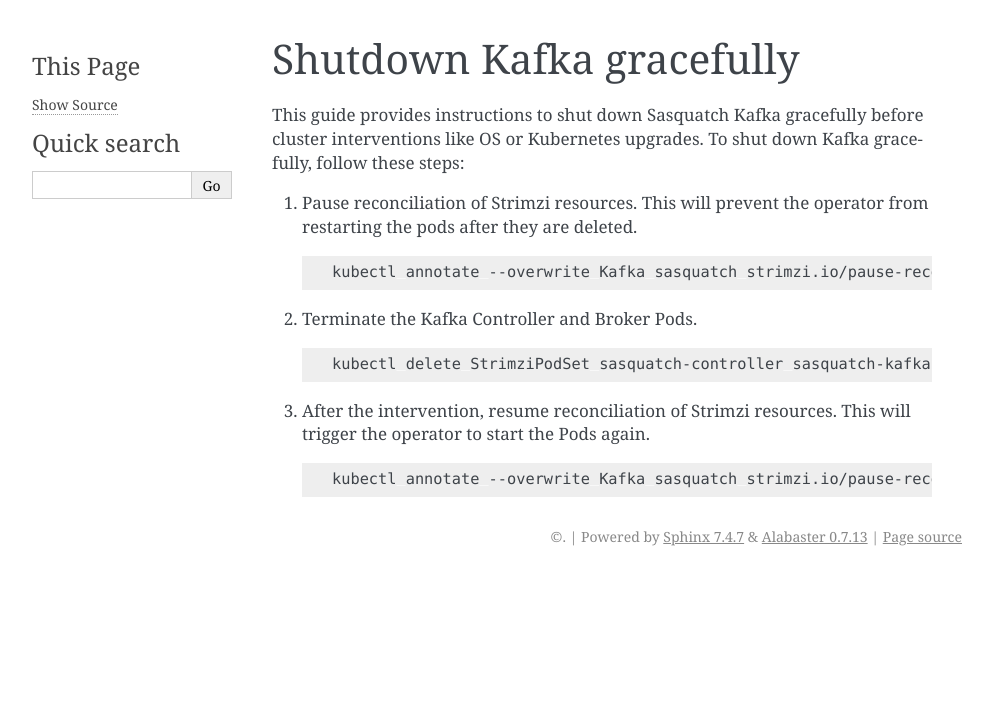
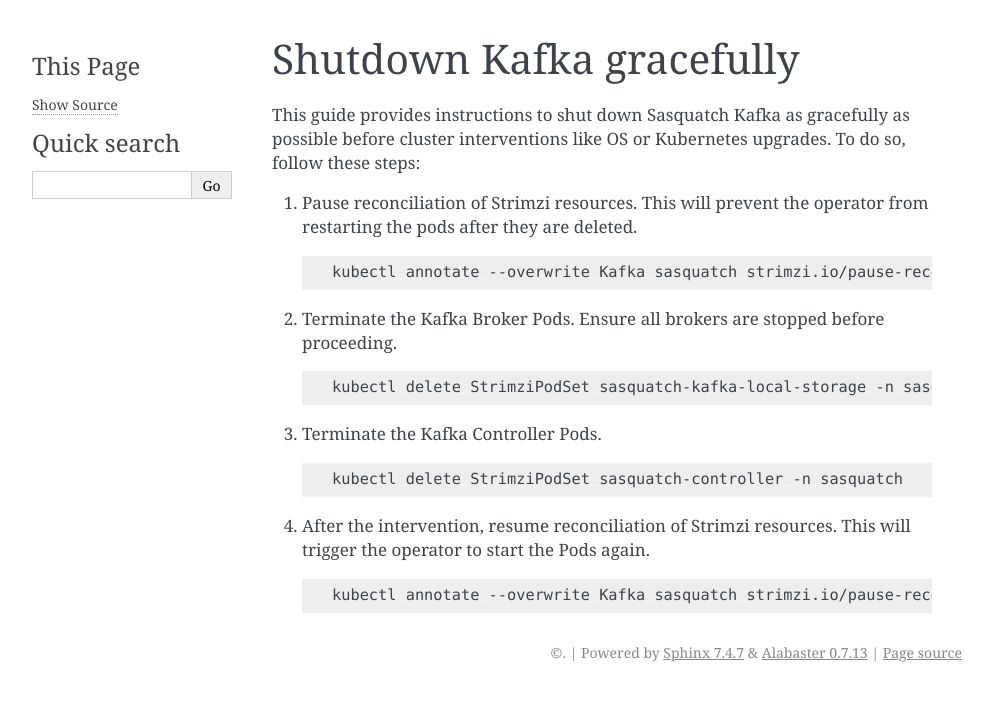
Before and after one commit to lsst-sqre/sasquatch, a Sphinx documentation site: the page built from docs/admin/kafka-shutdown.rst, in a window 1280 px wide. Shown: the top 701 px of the page, without its empty margins (148-1141 px from the left). Built offline with Sphinx 7.4.7, drawn with Linux system fonts in a browser that asks for light colours.

Commit message:
Update kafka shutdown procedure.

```diff
--- a/docs/admin/kafka-shutdown.rst
+++ b/docs/admin/kafka-shutdown.rst
@@ -5,8 +5,8 @@
 Shutdown Kafka gracefully
 #########################
 
-This guide provides instructions to shut down Sasquatch Kafka gracefully before cluster interventions like OS or Kubernetes upgrades.
-To shut down Kafka gracefully, follow these steps:
+This guide provides instructions to shut down Sasquatch Kafka as gracefully as possible before cluster interventions like OS or Kubernetes upgrades.
+To do so, follow these steps:
 
 1. Pause reconciliation of Strimzi resources.
    This will prevent the operator from restarting the pods after they are deleted.
@@ -15,13 +15,19 @@
 
       kubectl annotate --overwrite Kafka sasquatch strimzi.io/pause-reconciliation="true" -n sasquatch
 
-2. Terminate the Kafka Controller and Broker Pods.
+2. Terminate the Kafka Broker Pods. Ensure all brokers are stopped before proceeding.
 
    .. code:: bash
 
-      kubectl delete StrimziPodSet sasquatch-controller sasquatch-kafka-local-storage -n sasquatch
+      kubectl delete StrimziPodSet sasquatch-kafka-local-storage -n sasquatch
 
-3. After the intervention, resume reconciliation of Strimzi resources.
+3. Terminate the Kafka Controller Pods.
+
+   .. code:: bash
+
+      kubectl delete StrimziPodSet sasquatch-controller -n sasquatch
+
+4. After the intervention, resume reconciliation of Strimzi resources.
    This will trigger the operator to start the Pods again.
 
    .. code:: bash
```
